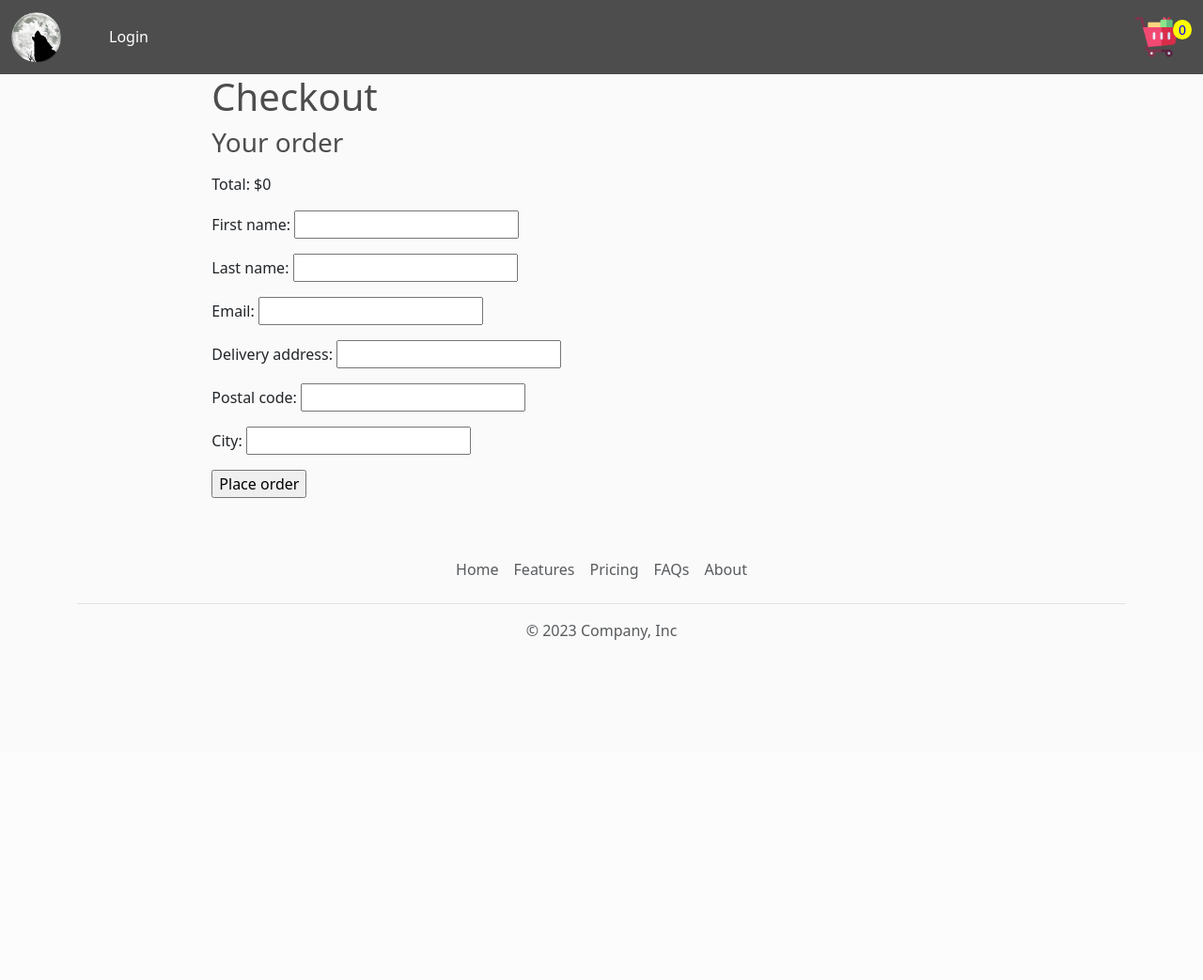
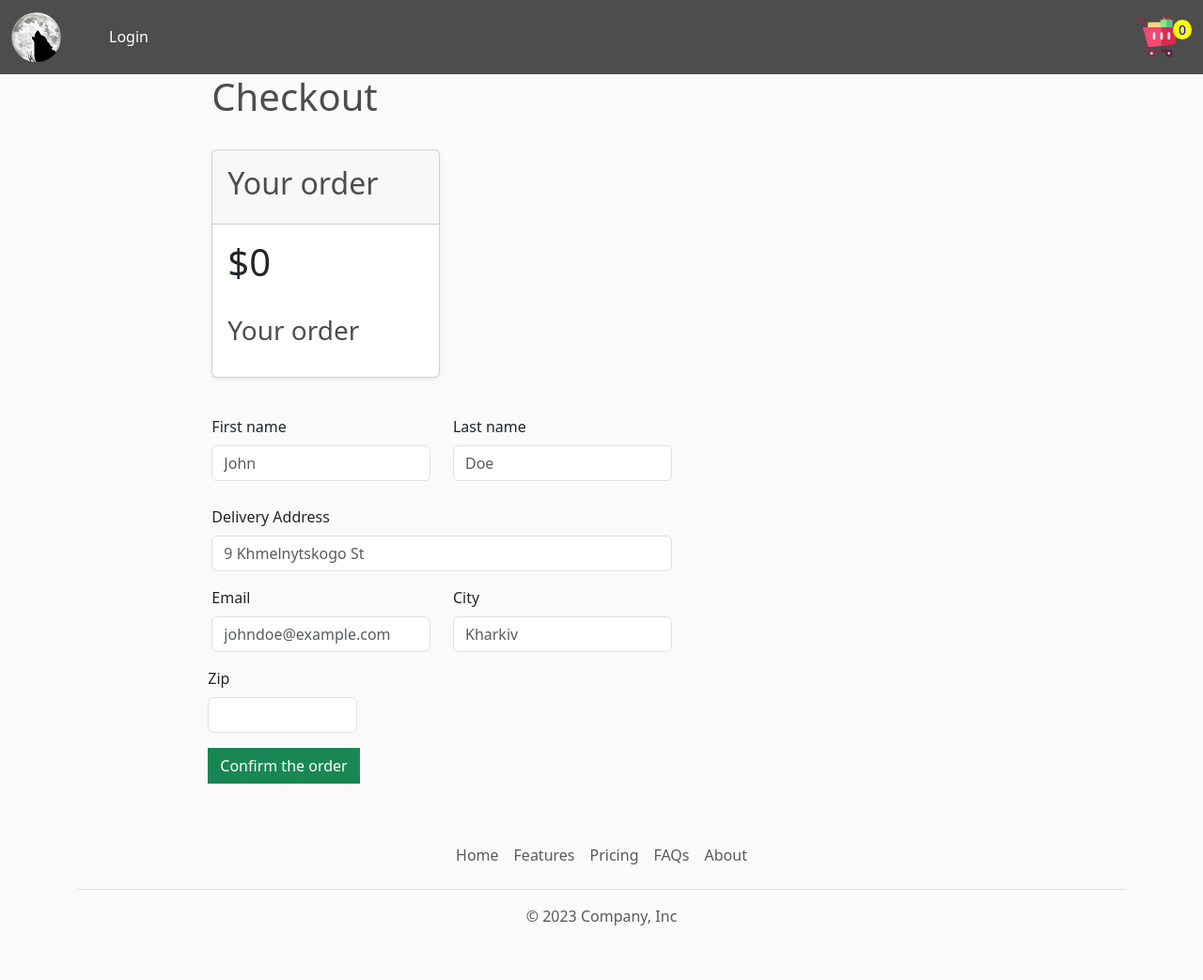
Before and after one commit to Ievgenii-Balabanov/Final_project, a Django app: page /create/ in a window 1280 px wide. Shown: the whole page at 94% size. Before the commit the page ends 681 px from the top, so only its background shows below. Run offline with Django 4.2, Linux system fonts and the light colour scheme; some libraries are stand-ins or nearby versions.

Commit message:
change Checkout form

```diff
--- a/shop/shop/templates/shop/orders/order/create.html
+++ b/shop/shop/templates/shop/orders/order/create.html
@@ -1,11 +1,21 @@
 {% extends "base.html" %}
-{% load crispy_forms_tags %}
+{% load static %}
 
 {% block title %}Checkout{% endblock %}
 
 {% block content %}
     <h1>Checkout</h1>
-    <div class="order-info">
+    <br>
+    <div class="row">
+        <div class="col-lg-3">
+            <div class="card mb-4 rounded-2 shadow-sm">
+                <div class="card-header py-3">
+                    <h2>Your order</h2>
+                </div>
+
+                <div class="card-body">
+                    <h1 class="card-title pricing-card-title">${{ cart.get_total_price }}<small class="text-body-secondary fw-light"></small></h1>
+                    <br>
                     <h3>Your order</h3>
                     <ul>
                         {% for item in cart %}
@@ -15,64 +25,59 @@
                             </li>
                         {% endfor %}
                     </ul>
-        <p>Total: ${{ cart.get_total_price }}</p>
+
+
+                    <div class="modal fade" id="modal-contact-us" tabindex="-1" aria-labelledby="contact_us" aria-hidden="true">
+                        <div class="modal-dialog">
+                            <div class="modal-content">
+
                             </div>
-    <div class="col-md-6">
-    <form action="." method="post" class="order-form">
-        {{ form.as_p }}
-        <p><input type="submit" value="Place order"></p>
+                        </div>
+                    </div>
+                </div>
+			</div>
+		</div>
+
+        <form action="{% url 'shop:order-create' %}" method="POST" class="row g-3">
             {% csrf_token %}
-    </form>
+            <div class="row">
+                <div class="col-lg-3">
+                    <label class="form-label">First name</label>
+                    <input type="text" name="first_name" class="form-control" placeholder="John" aria-label="First name">
+                </div>
+
+                <div class="col-lg-3">
+                    <label class="form-label">Last name</label>
+                    <input type="text" name="last_name" class="form-control" placeholder="Doe" aria-label="Last name">
+                </div>
+                <p>
+
+                <div class="col-lg-6">
+                    <label for="inputAddress" class="form-label">Delivery Address</label>
+                    <input type="text" name="delivery_address" class="form-control" id="inputAddress" placeholder="9 Khmelnytskogo St">
+                </div>
+                <p>
+
+                <div class="col-lg-3">
+                    <label for="inputEmail4" class="form-label">Email</label>
+                    <input type="email" name="email" class="form-control" id="inputEmail4" placeholder="johndoe@example.com">
                 </div>
 
 
-{#    <form action="." method="post" class="row g-3">#}
-{#        {% csrf_token %}#}
-{#  <div class="col-md-6">#}
-{#    <label for="inputEmail4" class="form-label">Email</label>#}
-{#    <input type="email" class="form-control" id="inputEmail4">#}
-{#  </div>#}
-{#  <div class="col-md-6">#}
-{#    <label for="inputPassword4" class="form-label">Password</label>#}
-{#    <input type="password" class="form-control" id="inputPassword4">#}
-{#  </div>#}
-{#  <div class="col-12">#}
-{#    <label for="inputAddress" class="form-label">Address</label>#}
-{#    <input type="text" class="form-control" id="inputAddress" placeholder="1234 Main St">#}
-{#  </div>#}
-{#  <div class="col-12">#}
-{#    <label for="inputAddress2" class="form-label">Address 2</label>#}
-{#    <input type="text" class="form-control" id="inputAddress2" placeholder="Apartment, studio, or floor">#}
-{#  </div>#}
-{#  <div class="col-md-6">#}
-{#    <label for="inputCity" class="form-label">City</label>#}
-{#    <input type="text" class="form-control" id="inputCity">#}
-{#  </div>#}
-{#  <div class="col-md-4">#}
-{#    <label for="inputState" class="form-label">State</label>#}
-{#    <select id="inputState" class="form-select">#}
-{#      <option selected>Choose...</option>#}
-{#      <option>...</option>#}
-{#    </select>#}
-{#  </div>#}
-{#  <div class="col-md-2">#}
-{#    <label for="inputZip" class="form-label">Zip</label>#}
-{#    <input type="text" class="form-control" id="inputZip">#}
-{#  </div>#}
-{#  <div class="col-12">#}
-{#      <div class="form-check form-switch">#}
-{#  <input class="form-check-input" type="checkbox" role="switch" id="flexSwitchCheckChecked" checked>#}
-{#  <label class="form-check-label" for="flexSwitchCheckChecked">Checked switch checkbox input</label>#}
-{#</div>#}
-{#    <div class="form-check">#}
-{#      <input class="form-check-input" type="checkbox" id="gridCheck">#}
-{#      <label class="form-check-label" for="gridCheck">#}
-{#        Check me out#}
-{#      </label>#}
-{#    </div>#}
-{#  </div>#}
-{#  <div class="col-12">#}
-{#    <button type="submit" class="btn btn-primary">Sign in</button>#}
-{#  </div>#}
-{#</form>#}
+                <div class="col-lg-3">
+                    <label for="inputCity" class="form-label">City</label>
+                    <input type="text" name="city"  class="form-control" id="inputCity" placeholder="Kharkiv">
+                </div>
+            </div>
+
+            <div class="col-md-2">
+                <label for="inputZip" class="form-label">Zip</label>
+                <input type="text" name="postal_code" class="form-control" id="inputZip">
+            </div>
+
+            <div class="col-12">
+                <p><input type="submit" class="btn btn-success" value="Confirm the order"></p>
+            </div>
+        </form>
+    </div>
 {% endblock %}
--- a/shop/shop/urls.py
+++ b/shop/shop/urls.py
@@ -5,11 +5,13 @@ app_name = 'shop'
 
 urlpatterns = [
     path("", views.index, name="index"),
+
     path("registration/", views.RegisterFormView.as_view(), name="register"),
     path("login/", views.LoginFormView.as_view(), name="login"),
+
     path("book/", views.BookListView.as_view(), name="book-list"),
     path("book/<int:pk>/<slug:slug>", views.BookInstanceDetailView.as_view(), name="book-detail"),
-    path('checkout/', views.checkout, name="checkout"),
+
     path("create/", views.order_create, name='order-create'),
 
 ]
--- a/shop/shop/views.py
+++ b/shop/shop/views.py
@@ -1,5 +1,6 @@
 from django.contrib.auth import login
 from django.contrib.auth.views import LoginView
+from django.http import HttpResponse
 from django.shortcuts import render, get_object_or_404
 from django.urls import reverse_lazy
 from django.views import generic
@@ -7,11 +8,7 @@ from django.views.generic.edit import FormMixin
 
 from Cart.cart import Cart
 from .forms import RegisterForm, ParForm, OrderCreateForm
-from .models import Category, Product, OrderItem
-
-
-# from shop.forms import CartAddProductForm
-# from .utils import cartData
+from .models import Category, Product, OrderItem, Order
 
 
 def index(request):
@@ -71,17 +68,6 @@ class BookInstanceDetailView(generic.DetailView):
         return context
 
 
-def checkout(request):
-    # data = cartData(request)
-
-    # cartItems = data['cartItems']
-    # order = data['order']
-    # items = data['items']
-
-    # context = {'items': items, 'order': order, 'cartItems': cartItems}
-    return render(request, 'shop/checkout.html')
-
-
 def product_list(request, category_slug=None):
     category = None
     categories = Category.objects.all()
@@ -99,17 +85,21 @@ def product_list(request, category_slug=None):
 def order_create(request):
     cart = Cart(request)
     if request.POST:
-        form = OrderCreateForm(request.POST)
-        if form.is_valid():
-            order = form.save()
-            for item in cart:
-                OrderItem.objects.create(order=order,
-                                         book=item["product"],
-                                         price=item['price'],
-                                         quantity=item['quantity'])
-                cart.clear()
-                return render(request, 'shop/orders/order/created.html', {'order': order})
+        first_name = request.POST.get("first_name")
+        last_name = request.POST.get("last_name")
+        email = request.POST.get("email")
+        delivery_address = request.POST.get("delivery_address")
+        postal_code = request.POST.get("postal_code")
+        city = request.POST.get("city")
+        order = Order.objects.create(first_name=first_name, last_name=last_name, email=email,
+                                     delivery_address=delivery_address,postal_code=postal_code, city=city)
+        order.save()
+
+        for item in cart:
+            OrderItem.objects.create(order=order, book=item["product"], price=item['price'], quantity=item['quantity'])
+            cart.clear()
+            return render(request, 'shop/orders/order/created.html',
+                          {'order': order})
     else:
-        form = OrderCreateForm
-    return render(request, 'shop/orders/order/create.html',
-                  {'cart': cart, 'form': form})
+        return render(request, "shop/orders/order/create.html", {'cart': cart})
+    return render(request, "shop/orders/order/create.html", {'cart': cart, 'order': order})
```
Lines whose indentation alone changed are shown as unchanged.
